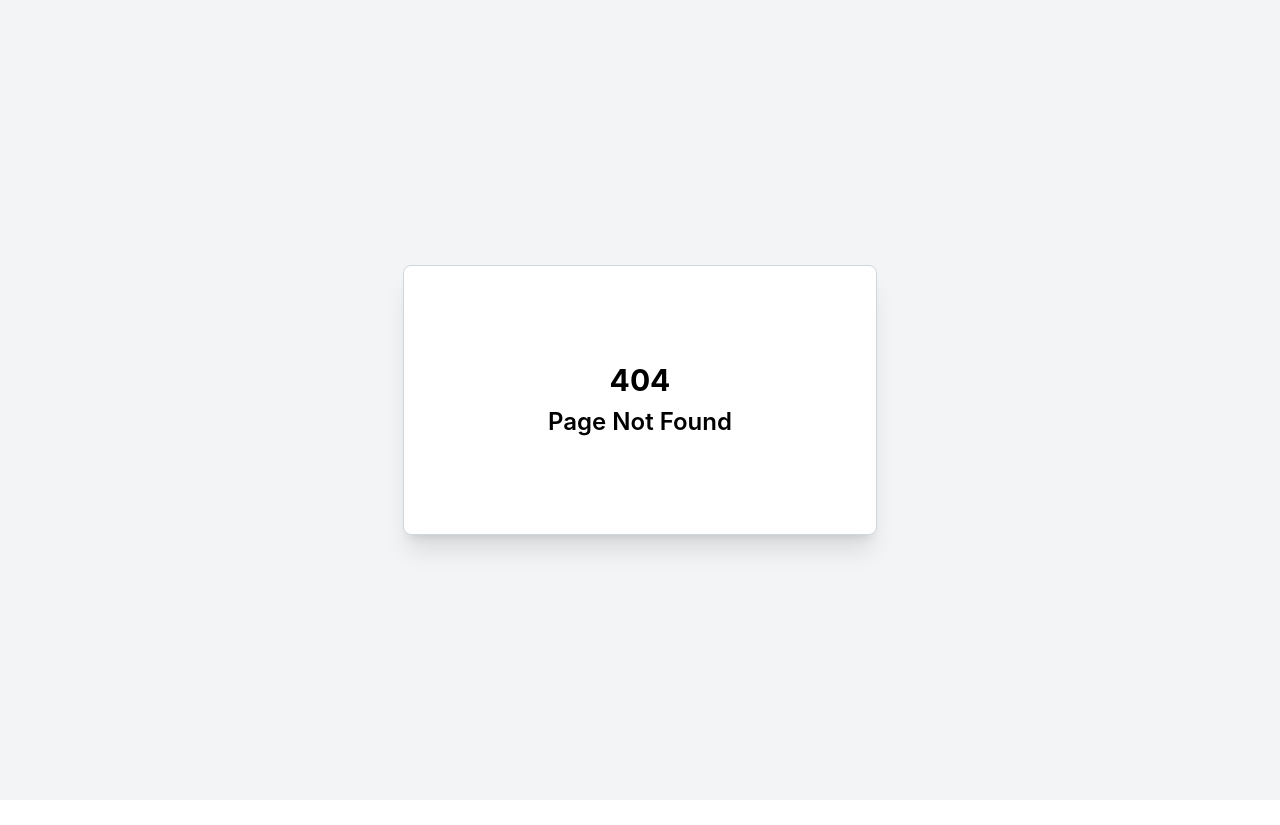
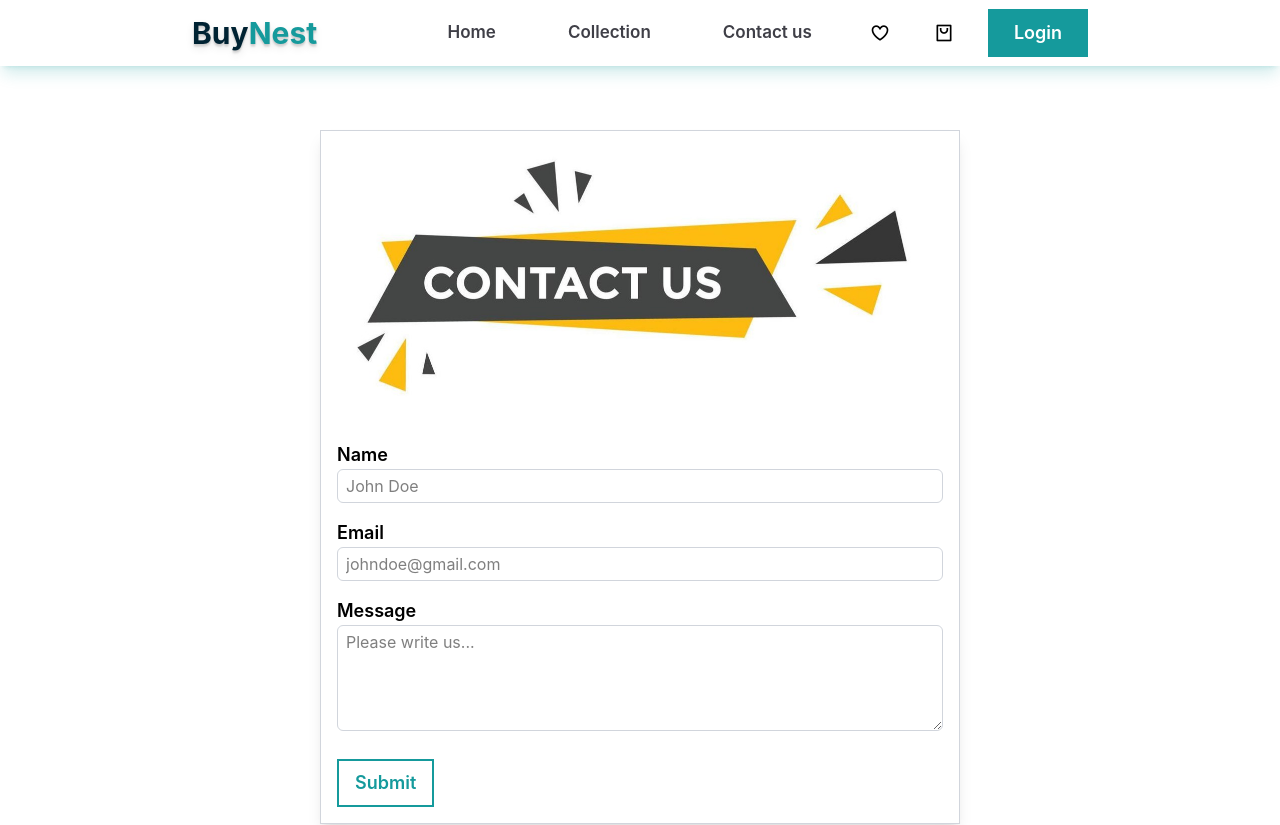
Before and after one commit to shivsinghcse/BuyNest, a React (Vite) app: page /contact in a window 1280 px wide. Before the commit this address had no page. Shown: the top 825 px of the page. Before the commit the page ends 800 px from the top, so only its background shows below. Built offline with nearby package versions, Linux system fonts and the light colour scheme.

Commit message:
feat: design contact-us page

```diff
--- a/src/App.jsx
+++ b/src/App.jsx
@@ -15,6 +15,7 @@ import Setting from './components/Admin/Setting'
 import Home from './components/Home'
 import Login from './components/Login'
 import Signup from './components/Signup'
+import ContactUs from './components/ContactUs'
 
 const App = () => {
     return (
@@ -22,6 +23,7 @@ const App = () => {
             <BrowserRouter>
                 <Routes>
                     <Route path='/' element={<Home />}/>
+                    <Route path='/contact' element={<ContactUs />}/>
                     <Route path='/login' element={<Login />}/>
                     <Route path='/signup' element={<Signup />}/>
                     <Route path='/admin'>
--- /dev/null
+++ b/src/components/ContactUs.jsx
@@ -0,0 +1,70 @@
+import Layout from "./Layout"
+
+const ContactUs = () => {
+    return (
+        <>
+            <Layout>
+                <div className="bg-white p-4  md:w-6/12 shadow-lg my-8 md:my-16 md:border border-gray-300 mx-auto">
+                    <img src="/images/contact.jpg" alt="contact_image"/>
+
+                    <form className="mt-8 space-y-4">
+                        <div className="flex flex-col">
+                            <label
+                                htmlFor="name"
+                                className="font-semibold text-lg"
+                            >
+                                Name
+                            </label>
+                            <input
+                                required
+                                type="text"
+                                name="user_name"
+                                id="name"
+                                placeholder="John Doe"
+                                className="border border-gray-300 rounded-md py-1 px-2  focus:outline-1 focus:outline-(--primary-color) focus:text-(--primary-color)"
+                            />
+                        </div>
+                        <div className="flex flex-col">
+                            <label
+                                htmlFor="email"
+                                className="font-semibold text-lg"
+                            >
+                                Email
+                            </label>
+                            <input
+                                required
+                                type="email"
+                                name="user_email"
+                                id="email"
+                                placeholder="johndoe@gmail.com"
+                                className="border border-gray-300 rounded-md py-1 px-2   focus:outline-1 focus:outline-(--primary-color) focus:text-(--primary-color)"
+                            />
+                        </div>
+                        <div className="flex flex-col">
+                            <label
+                                htmlFor="query"
+                                className="font-semibold text-lg"
+                            >
+                                Message
+                            </label>
+                            <textarea
+                                required
+                                name="user_query"
+                                id="query"
+                                rows={4}
+                                placeholder="Please write us..."
+                                className="border border-gray-300 rounded-md py-1 px-2   focus:outline-1 focus:outline-(--primary-color) focus:text-(--primary-color)"
+                            ></textarea>
+                        </div>
+
+                        <button className="border-2 border-[#159A9C] text-lg text-[#159A9C] font-semibold py-2 px-4  mt-3 hover:bg-(--primary-color) hover:text-white hover:cursor-pointer duration-300 ">
+                            Submit
+                        </button>
+                    </form>
+                </div>
+            </Layout>
+        </>
+    )
+}
+
+export default ContactUs
```
Also changed, not shown: public/images/contact.jpg (added).
